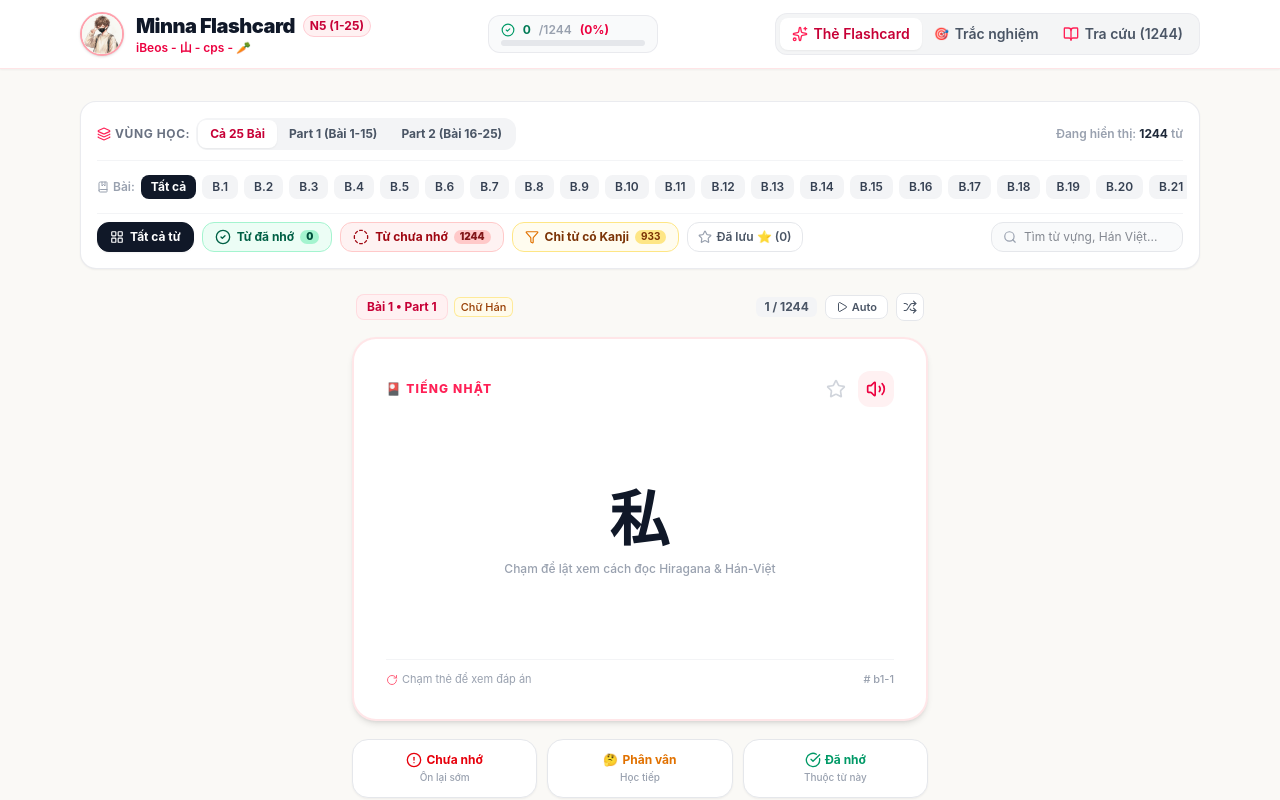
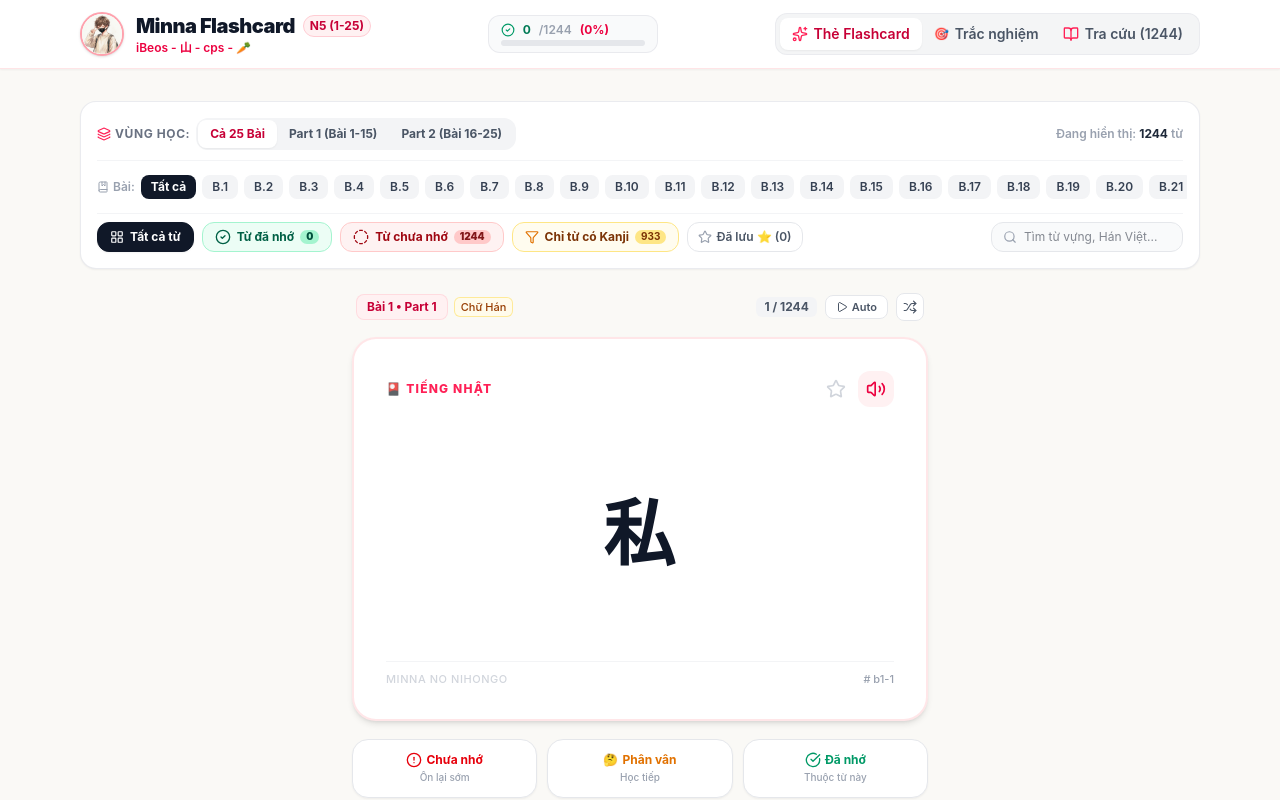
Before and after one commit to cfdaica123/learn, a React (Vite) app: page / in a window 1280 px wide. Shown: the top 800 px of the page. Built offline with nearby package versions, Linux system fonts and the light colour scheme.

Commit message:
feat: refine flashcard UI for cleaner experience
Update front card layout to increase text size, remove redundant instruction text, and clean up the footer for a more minimalist look.

```diff
--- a/src/components/FlashcardView.tsx
+++ b/src/components/FlashcardView.tsx
@@ -331,20 +331,17 @@ export const FlashcardView: React.FC<FlashcardViewProps> = ({
               </div>
             </div>
 
-            {/* Front Center Content: CHỈ HIỂN THỊ KANJI / TỪ TIẾNG NHẬT */}
-            <div className="my-auto text-center py-4 sm:py-6 px-2">
-              <h2 className="text-4xl sm:text-6xl font-black text-gray-900 tracking-wide font-japanese break-words">
+            {/* Front Center Content: CHỈ HIỂN THỊ KANJI / TỪ TIẾNG NHẬT TINH GỌN */}
+            <div className="my-auto text-center py-6 sm:py-8 px-2">
+              <h2 className="text-5xl sm:text-7xl font-black text-gray-900 tracking-wide font-japanese break-words select-none">
                 {currentItem.word}
               </h2>
-              <p className="text-xs text-gray-400 mt-3 font-medium">
-                Chạm để lật xem cách đọc Hiragana & Hán-Việt
-              </p>
             </div>
 
             {/* Front Footer */}
-            <div className="flex items-center justify-between text-xs text-gray-400 border-t border-gray-100 pt-2.5 sm:pt-3">
-              <span className="text-[10px] sm:text-[11px] flex items-center gap-1">
-                <RotateCw className="w-3 h-3 text-rose-400" /> Chạm thẻ để xem đáp án
+            <div className="flex items-center justify-between text-xs text-gray-400 border-t border-gray-100 pt-2 sm:pt-2.5">
+              <span className="text-[10px] sm:text-[11px] font-medium text-gray-300 tracking-wider uppercase">
+                Minna No Nihongo
               </span>
               <span className="text-[10px] sm:text-[11px] font-medium text-gray-400">
                 # {currentItem.id}
```
